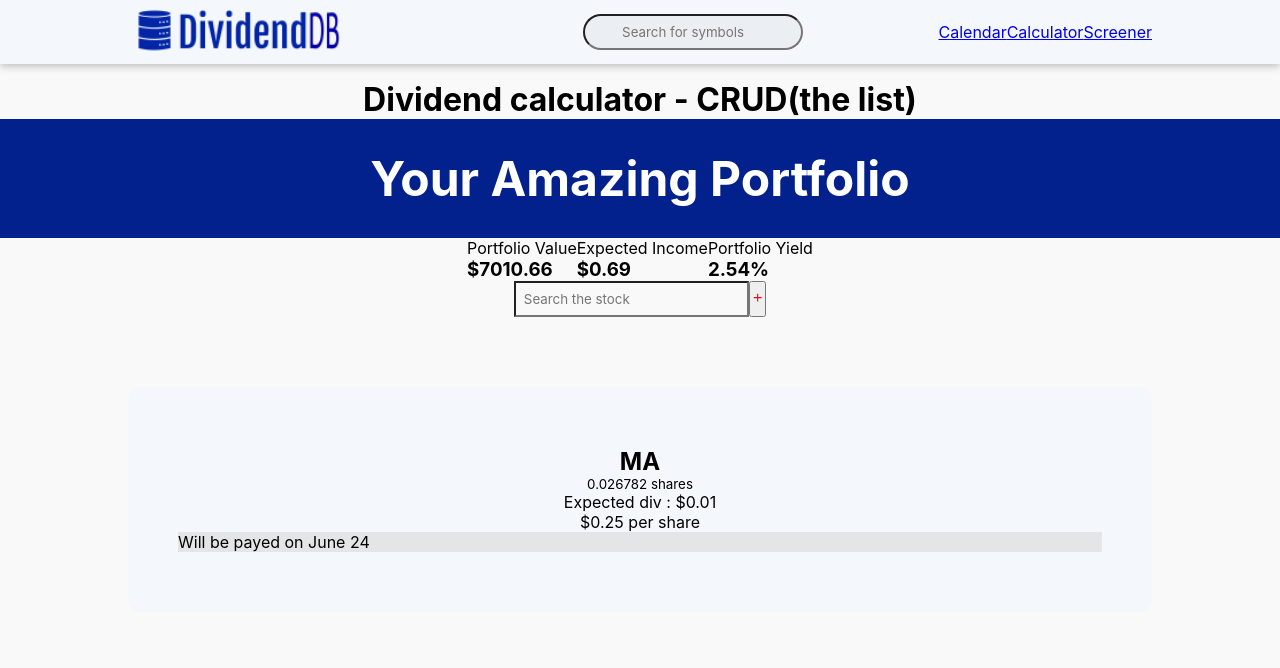
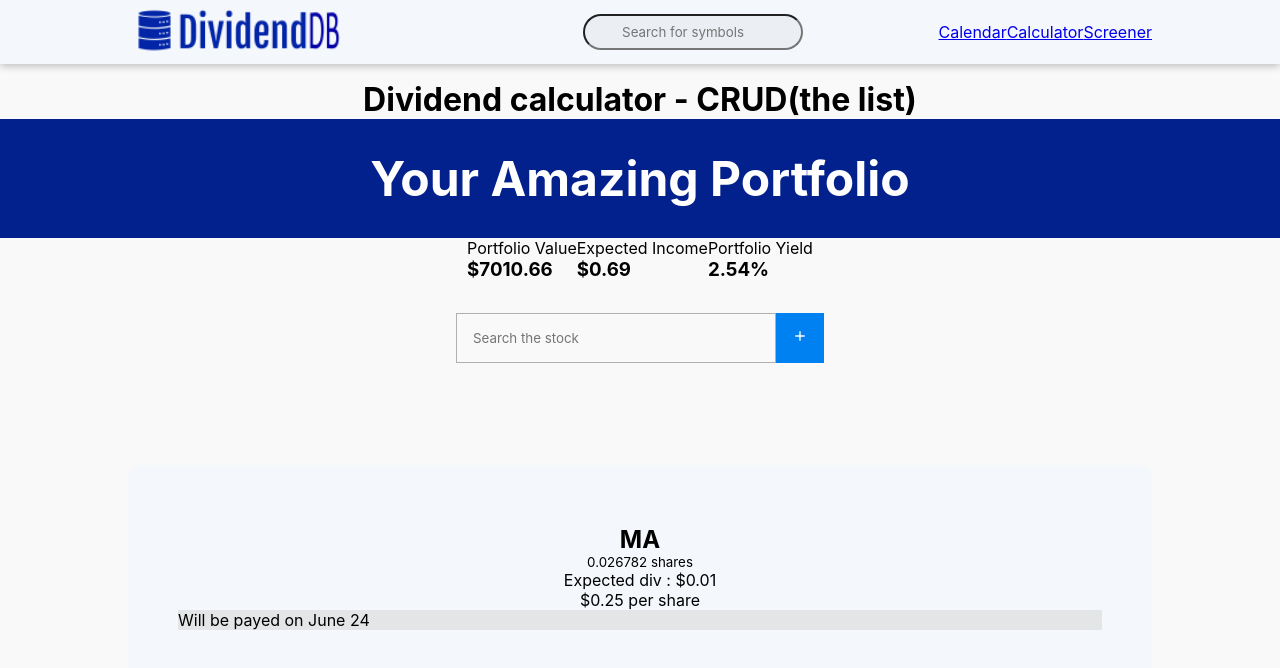
Before and after one commit to jiseong-choi/oxinion-finance, a React (Create React App) app in the folder client/: page /calculator in a window 1280 px wide. Shown: the top 668 px of the page. Built offline with nearby package versions, Linux system fonts and the light colour scheme.

Commit message:
add more style for form

```diff
--- a/client/src/components/common/StockInsert/styles.ts
+++ b/client/src/components/common/StockInsert/styles.ts
@@ -2,14 +2,30 @@ import styled from "styled-components";
 
 export const InsertForm = styled.form`
   display: flex;
+  outline: none;
+  margin: 2rem;
+  width: 90%;
+  justify-content: center;
 `;
 
 export const InsertInput = styled.input`
   background: none;
   outline: none;
-  padding: 0.5rem;
+  padding: 1rem;
+  border: solid 1px #b0b0b0;
+  width: 20rem;
 `;
 
 export const AddButton = styled.button`
-  color: red;
+  background: #0081f2;
+  color: white;
+  outline: none;
+  padding-left: 1rem;
+  padding-right: 1rem;
+  font-size: 1rem;
+  border: none;
+
+  &:hover {
+    background: #0f55de;
+  }
 `;
```
